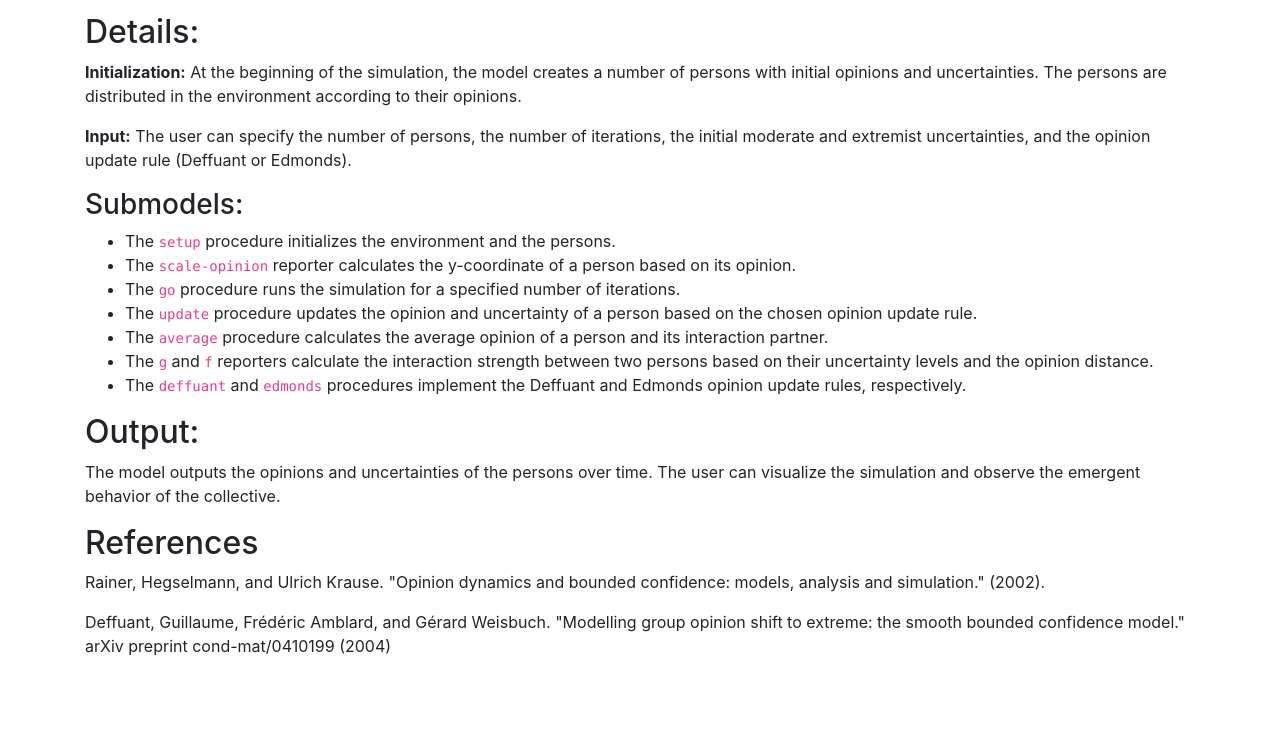
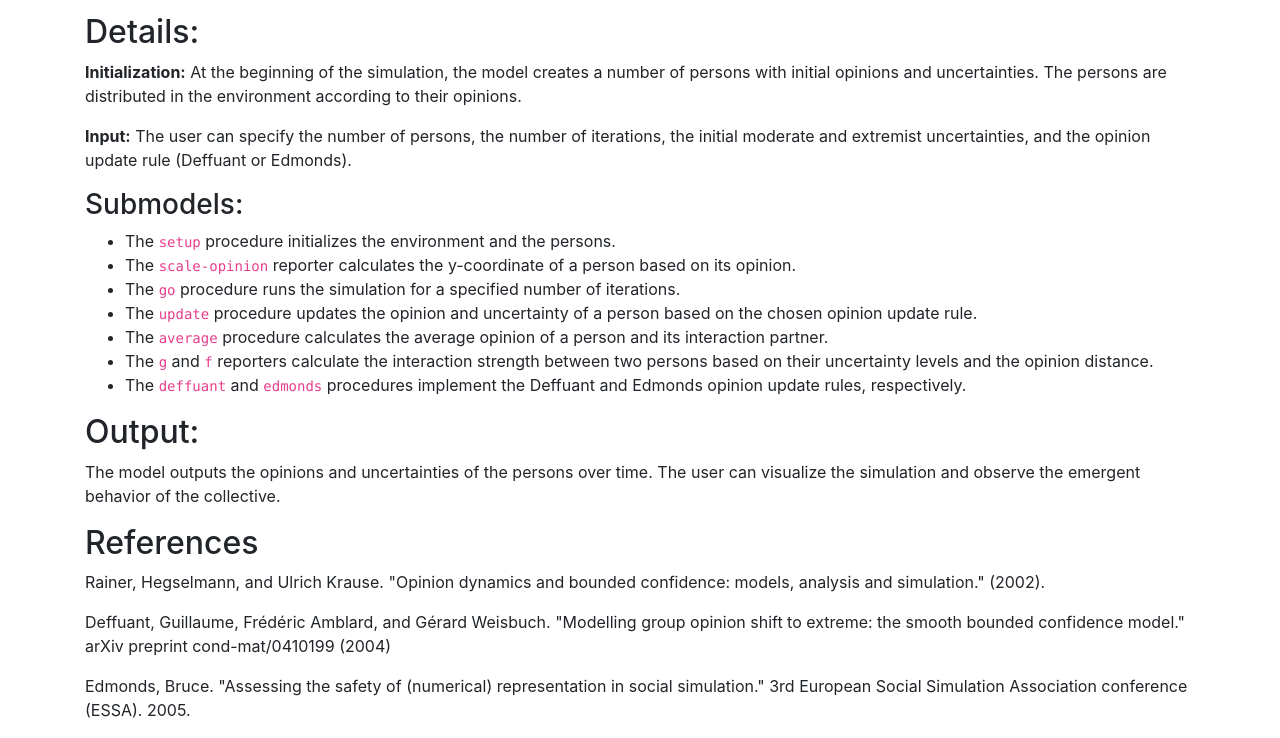
Before and after one commit to ric-colasanti/Opinion-dynamics, a plain HTML site: page index.html in a window 1280 px wide. Shown: the part 721-1459 px from the top of the page. Before the commit the page ends 1395 px from the top, so only its background shows below. Drawn offline with nearby package versions, Linux system fonts and the light colour scheme.

Commit message:
Add Bruce Edmonds ref

```diff
--- a/index.html
+++ b/index.html
@@ -87,6 +87,7 @@
    <h2>References</h2>
    <p>Rainer, Hegselmann, and Ulrich Krause. "Opinion dynamics and bounded confidence: models, analysis and simulation." (2002).</p>
    <p>Deffuant, Guillaume, Frédéric Amblard, and Gérard Weisbuch. "Modelling group opinion shift to extreme: the smooth bounded confidence model." arXiv preprint cond-mat/0410199 (2004)</p>
+   <p>Edmonds, Bruce. "Assessing the safety of (numerical) representation in social simulation." 3rd European Social Simulation Association conference (ESSA). 2005.</p>
    </div>
 </body>
 
```
Also changed, not shown: 1 other file.
